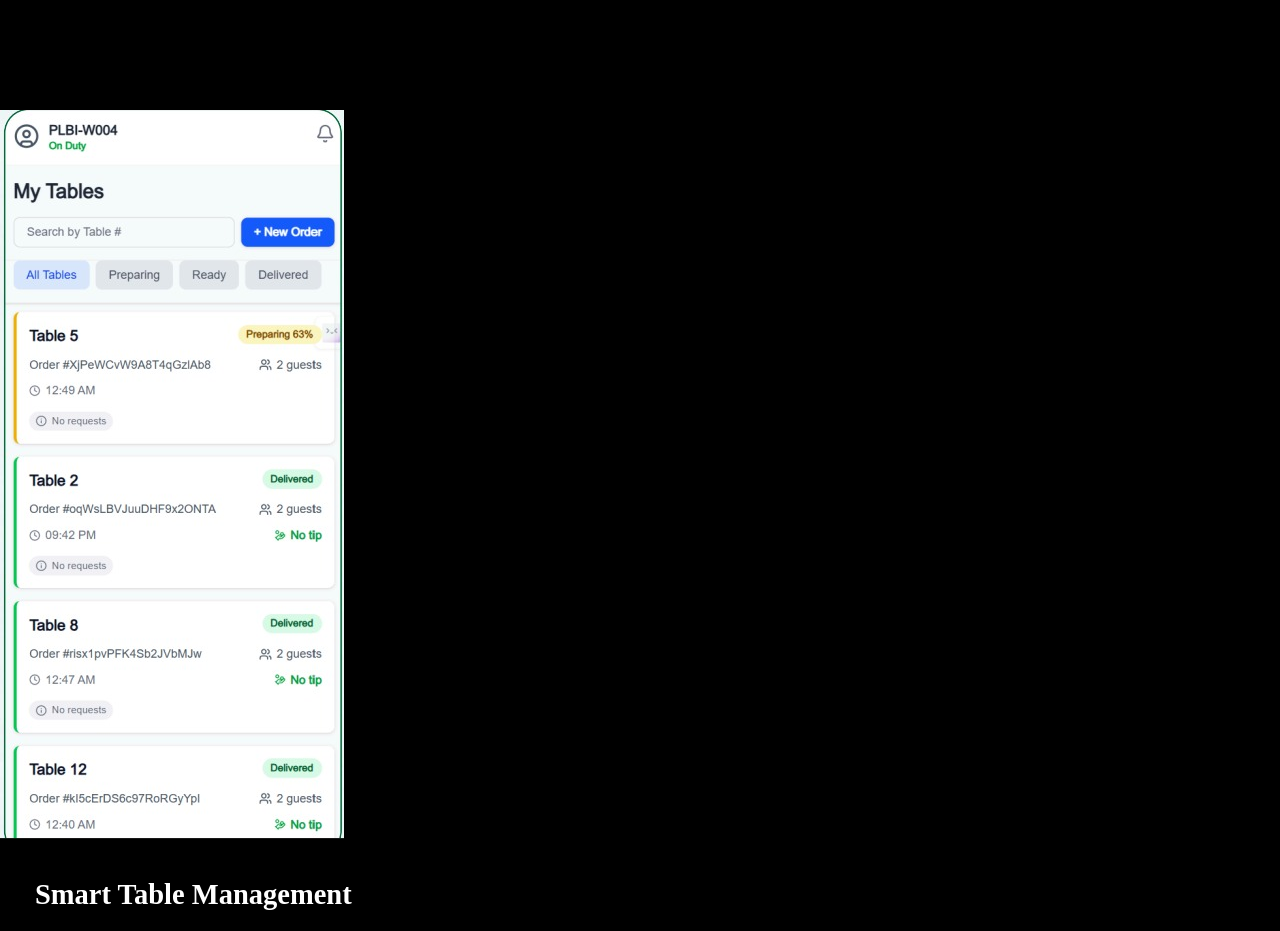
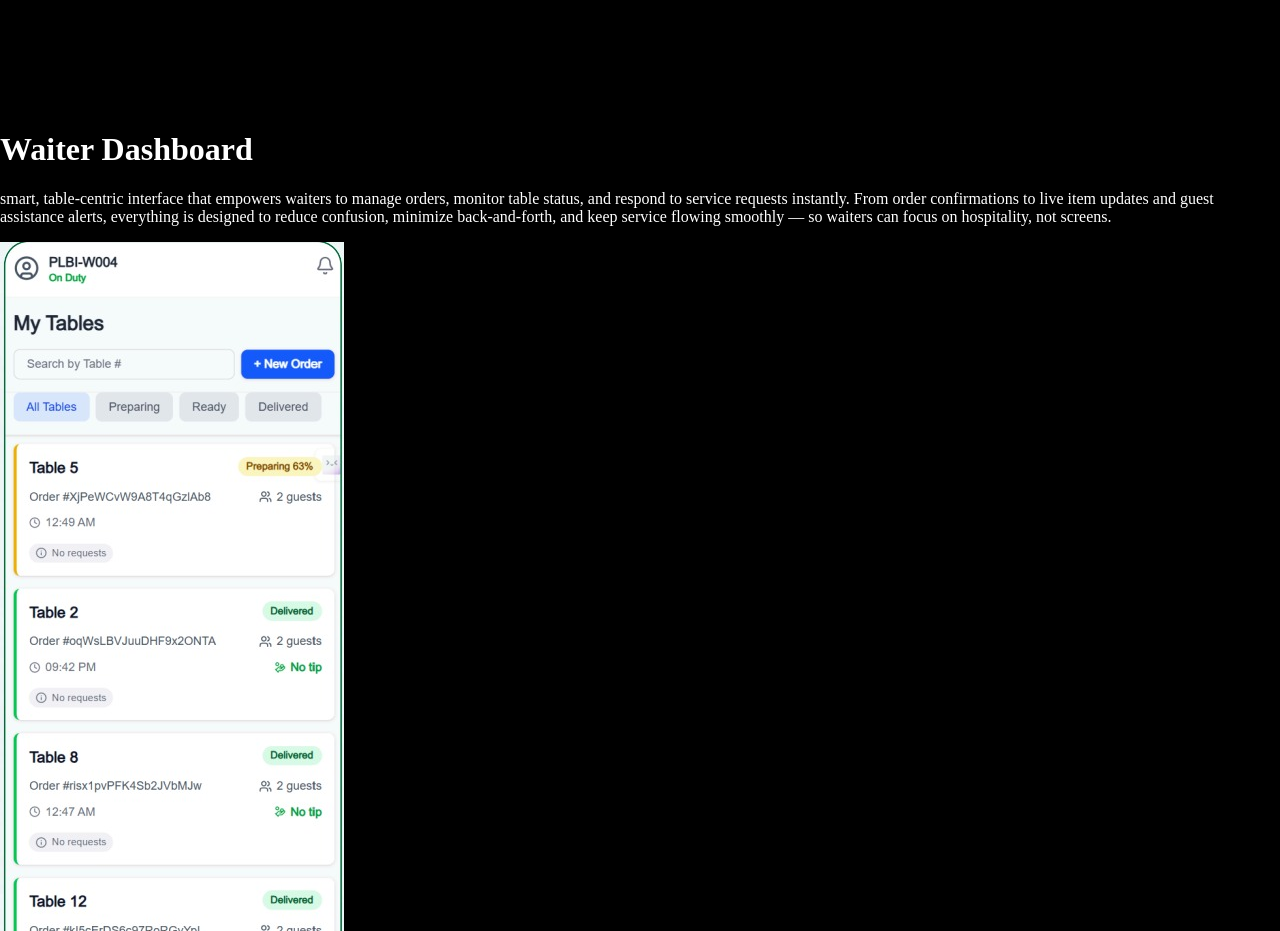
Before and after one commit to pedamallu-vamsi/NxtBite, a React (Vite) app: page / in a window 1280 px wide. Shown: the part 1520-2451 px from the top of the page. Built offline with nearby package versions, Linux system fonts and the light colour scheme.

Commit message:
Added section title for Waiter.jsx

```diff
--- a/React-Components/Waiter.jsx
+++ b/React-Components/Waiter.jsx
@@ -1,6 +1,15 @@
 function WaiterSection() {
   return (
     <>
+      <div className="section-heading">
+        <h1>Waiter Dashboard</h1>
+        <p>
+          smart, table-centric interface that empowers waiters to manage orders, monitor table status, and respond to service
+          requests instantly. From order confirmations to live item updates and guest assistance alerts, everything is designed
+          to reduce confusion, minimize back-and-forth, and keep service flowing smoothly — so waiters can focus on hospitality,
+          not screens.
+        </p>
+      </div>
       <div className="section">
         <div className="image-container">
           <img src="\Images\WaiterTables.jpeg"  alt="Waiter Table List" />
```
